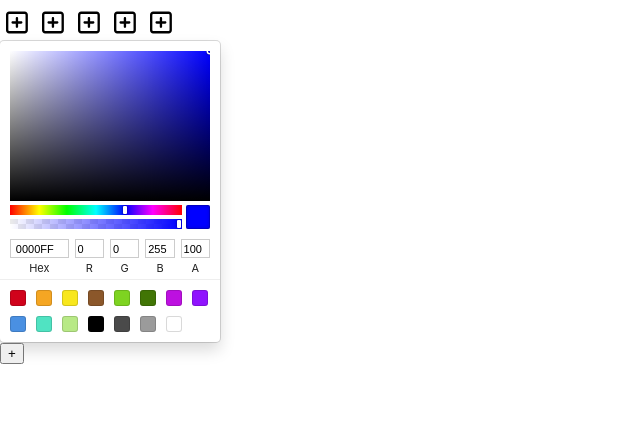
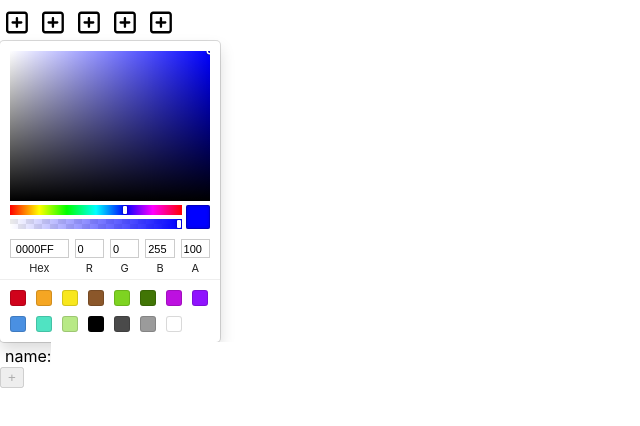
Before and after one commit to IgorLuzarraga/color-selector-react, a React (Create React App) app: page / in a window 1280 px wide. Shown: the top 426 px of the page, without its empty margins (0-640 px from the left). Built offline with nearby package versions, Linux system fonts and the light colour scheme.

Commit message:
added functionality for the input tag to insert the ACS 's (Active Color Selection) name

```diff
--- a/src/App.js
+++ b/src/App.js
@@ -4,6 +4,7 @@ import ActiveColorSelection from './components/activeColorSelection/ActiveColorS
 import ColorPicker from './components/colorPicker/ColorPicker';
 import ColorSelectionSavedList from './components/colorSelectionSavedList/ColorSelectionSavedList'
 import SaveColorSelection from './components/saveColorSelection/SaveColorSelection';
+import ColorSelectionName from './components/colorSelectionName/ColorSelectionName';
 
 function App() {
   return (
@@ -11,6 +12,7 @@ function App() {
       <header className="App-header">
         <ActiveColorSelection />
         <ColorPicker />
+        <ColorSelectionName />
         <SaveColorSelection />
         <ColorSelectionSavedList />
       </header>
--- a/src/components/saveColorSelection/SaveColorSelection.js
+++ b/src/components/saveColorSelection/SaveColorSelection.js
@@ -1,9 +1,12 @@
 import React from 'react';
-import { useDispatch } from 'react-redux';
+import { useDispatch, useSelector } from 'react-redux';
 import { changeACSstateToInitialST, saveColorSelection } from '../../features/colorSelector/colorSelectorSlice';
+import { COLOR_SELECTION_NAME_NONE } from '../../types/colorSelectorTypes';
 
 const SaveColorSelection = () => {
     const dispatch = useDispatch()
+    const colorSelectionName = useSelector((state) => state.colorSelector.colorSelectionName)
+
 
     return(
         <div>
@@ -15,6 +18,7 @@ const SaveColorSelection = () => {
                             // dispatch(changeACSstate(ACS_INITIAL_STATE))
                     }
                 }
+                disabled={conditionalDisabledBtn(colorSelectionName)}
             >
                 +
             </button>
@@ -22,4 +26,8 @@ const SaveColorSelection = () => {
     )
 }
 
+const conditionalDisabledBtn = (colorSelectionName) =>
+    colorSelectionName === COLOR_SELECTION_NAME_NONE ? true : false
+
+
 export default SaveColorSelection
--- a/src/features/colorSelector/colorSelectorSlice.js
+++ b/src/features/colorSelector/colorSelectorSlice.js
@@ -33,11 +33,18 @@ const colorSelectorSlice = createSlice({
       //   state.activeCircle = CIRCLE_ACTIVE_NONE
       //   state.activeCircleColor = ACTIVE_CIRCLE_COLOR_DEFAULT
       // },
+      // changeACSstateToInitialST: (state) => {
+      //   state.activeColorSelectionST = ACS_INITIAL_STATE
+      //   //state.activeColorSelection = initialColorSelection
+      //   state.activeCircle = CIRCLE_ACTIVE_NONE
+      //   state.activeCircleColor = ACTIVE_CIRCLE_COLOR_DEFAULT
+      // },
       changeACSstateToInitialST: (state) => {
-        state.activeColorSelectionST = ACS_INITIAL_STATE
-        //state.activeColorSelection = initialColorSelection
         state.activeCircle = CIRCLE_ACTIVE_NONE
         state.activeCircleColor = ACTIVE_CIRCLE_COLOR_DEFAULT
+        state.colorSelectionName = COLOR_SELECTION_NAME_NONE
+        state.activeColorSelectionST = ACS_INITIAL_STATE
+        // state.activeColorSelection = initialColorSelection
       },
       changeACSstateToClickOnST: (state) => {
         state.activeColorSelectionST = ACS_CLICK_ON_STATE
@@ -75,7 +82,8 @@ const colorSelectorSlice = createSlice({
 const saveColorSelectionHelper = (state) => {
   return {
     colorSelection: state.activeColorSelection,
-    id: state.lastColorSelectionId
+    id: state.lastColorSelectionId,
+    name: state.colorSelectionName
   }
 }
 
--- a/src/types/colorSelectorTypes.js
+++ b/src/types/colorSelectorTypes.js
@@ -1,6 +1,6 @@
 const COLOR_SELECTED_NONE = "COLOR_SELECTED_NONE"
 const ACTIVE_CIRCLE_COLOR_DEFAULT = "blue"
-const COLOR_SELECTION_NAME_NONE = "COLOR_SELECTION_NAME_NONE"
+const COLOR_SELECTION_NAME_NONE = ""
 
 // Active circle Types
 const CIRCLE_ONE_ACTIVE = "CIRCLE_ONE_ACTIVE"
```
